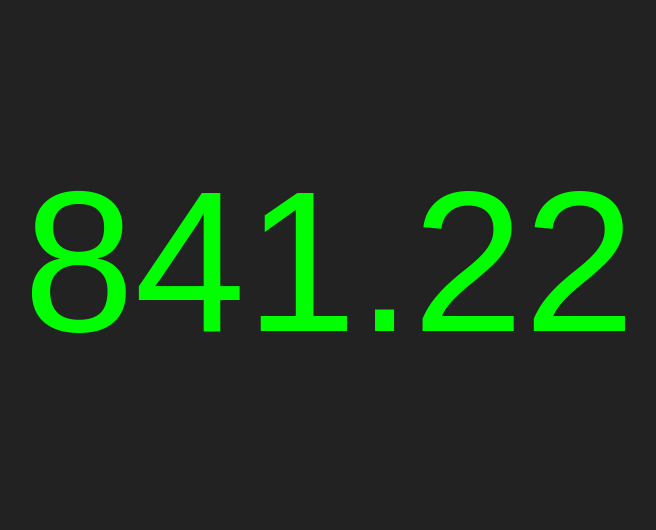
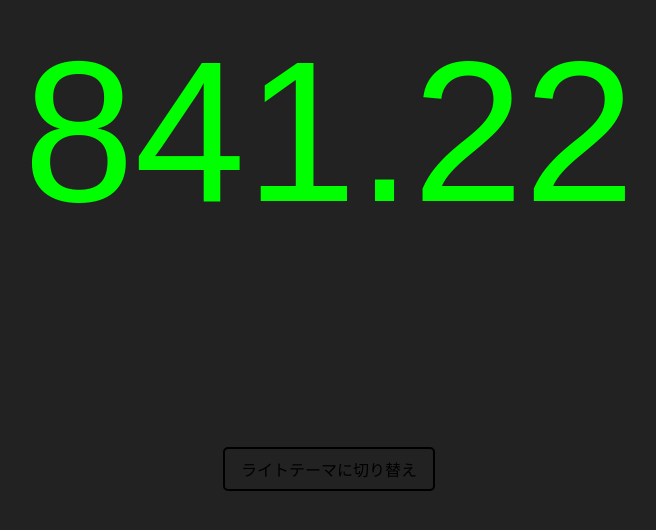
Before and after one commit to HeliumNeon210/separate-time, a plain HTML site: page index.html in a window 1280 px wide. Shown: the part 146-676 px from the top of the page, without its empty margins (311-967 px from the left). Drawn offline with Linux system fonts and the light colour scheme.

Commit message:
Update index.html

```diff
--- a/index.html
+++ b/index.html
@@ -7,32 +7,77 @@
     body {
       font-family: sans-serif;
       display: flex;
+      flex-direction: column;
       justify-content: center;
       align-items: center;
       height: 100vh;
+      margin: 0;
+      transition: background 0.3s, color 0.3s;
+    }
+
+    .dark {
       background: #222;
       color: #0f0;
+    }
+
+    .light {
+      background: #fefefe;
+      color: #222;
+    }
+
+    #fractionTime {
       font-size: 200px;
+      margin-bottom: 1em;
+    }
+
+    button {
+      padding: 0.5em 1em;
+      font-size: 1em;
+      cursor: pointer;
+      background: transparent;
+      border: 2px solid currentColor;
+      border-radius: 5px;
+      transition: background 0.2s;
+    }
+
+    button:hover {
+      background: rgba(0, 0, 0, 0.1);
     }
   </style>
 </head>
-<body>
+<body class="dark">
   <div id="fractionTime">--.--</div>
+  <button id="themeToggle">ライトテーマに切り替え</button>
 
   <script>
     function updateTime() {
       const now = new Date();
       const secondsSinceMidnight =
-          now.getHours() * 3600 + now.getMinutes() * 60 + now.getSeconds() + now.getMilliseconds() / 1000;
+        now.getHours() * 3600 +
+        now.getMinutes() * 60 +
+        now.getSeconds() +
+        now.getMilliseconds() / 1000;
 
       const fraction = secondsSinceMidnight / 86.4;
       const display = fraction.toFixed(2);
 
-      document.getElementById('fractionTime').textContent = display;
+      document.getElementById("fractionTime").textContent = display;
     }
 
     setInterval(updateTime, 864);
     updateTime(); // 初期表示
+
+    const body = document.body;
+    const toggleButton = document.getElementById("themeToggle");
+
+    toggleButton.addEventListener("click", () => {
+      const isDark = body.classList.contains("dark");
+      body.classList.toggle("dark", !isDark);
+      body.classList.toggle("light", isDark);
+      toggleButton.textContent = isDark
+        ? "ダークテーマに切り替え"
+        : "ライトテーマに切り替え";
+    });
   </script>
 </body>
 </html>
```
